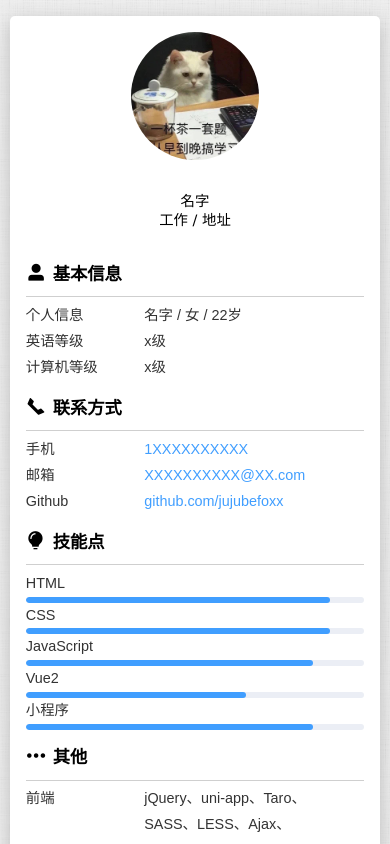
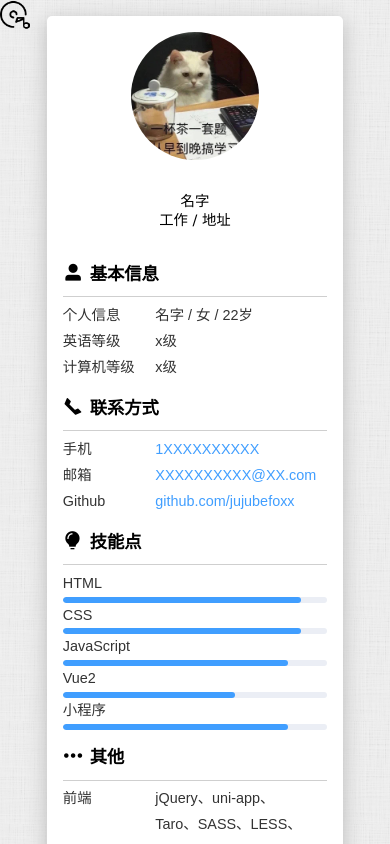
Before and after one commit to jujubefoxx/resume, a Vue app: page / in a window 390 px wide. Shown: the top 844 px of the page. Built offline with nearby package versions, Linux system fonts and the light colour scheme.

Commit message:
style: 新增背景音乐按钮

```diff
--- a/src/App.vue
+++ b/src/App.vue
@@ -1,5 +1,10 @@
 <template>
   <div id="app">
+    <div class="music" ref="musicBtn" @click="clickMusic">
+      <audio loop="loop" preload="auto" autoplay="autoplay" hidden id="audio"
+             :src="musicUrl">
+      </audio>
+    </div>
     <HelloWorld/>
     <!-- 侧栏 -->
     <aside>
@@ -19,14 +24,31 @@ export default {
   name: 'App',
   data() {
     return {
+      musicUrl: '/backgroundMusic.mp3',
+      music: {}, // 背景音乐
+      musicInit: false, // 是否初始化音乐
       sideList: [{
         title: '源代码',
         link: 'https://github.com/jujubefoxx/homepage'
       }]
     }
   },
+  mounted() {
+    this.$nextTick(() => {
+      this.music = document.getElementById("audio");//背景音乐对象
+    })
+  },
   components: {
     HelloWorld
+  },
+  methods: {
+    clickMusic() {
+      if (this.music.paused) {
+        this.music.play();
+      } else {
+        this.music.pause();
+      }
+    }
   }
 }
 </script>
@@ -36,5 +58,12 @@ export default {
 @import "assets/scss/index";
 @import "assets/typo.css";
 
+.music {
+  position: absolute;
+  width: 30px;
+  height: 30px;
+  background: url(@/assets/images/music.png);
+  background-size: 30px;
+}
 
 </style>
--- a/src/assets/scss/article.scss
+++ b/src/assets/scss/article.scss
@@ -1,4 +1,6 @@
 .container {
+  padding: 1rem 10% 0;
+
   // 侧边栏
   &-side {
     position: absolute;
--- a/src/assets/scss/index.scss
+++ b/src/assets/scss/index.scss
@@ -1,4 +1,3 @@
-
 //公共部分
 .container-icon {
   font-size: 1.2em;
@@ -8,7 +7,6 @@ body {
   background: #e5e5e5 url(@/assets/images/background.png);
   width: 100%;
   overflow-x: hidden;
-  padding: 1rem 10% 0;
   box-sizing: border-box;
   font-size: .9em;
 
@@ -28,6 +26,7 @@ body {
     }
   }
 }
+
 h2 {
   font-size: 1.2em;
 }
@@ -74,10 +73,9 @@ mark {
 }
 
 
-
 // 右侧标题行跨行
 @media screen and (max-width: 1034px) {
-  body {
+  .container {
     padding: 1rem 0;
   }
 }
```
Also changed, not shown: src/assets/images/music.png (added), 1 other file (tests, documents, lock files or other folders).
